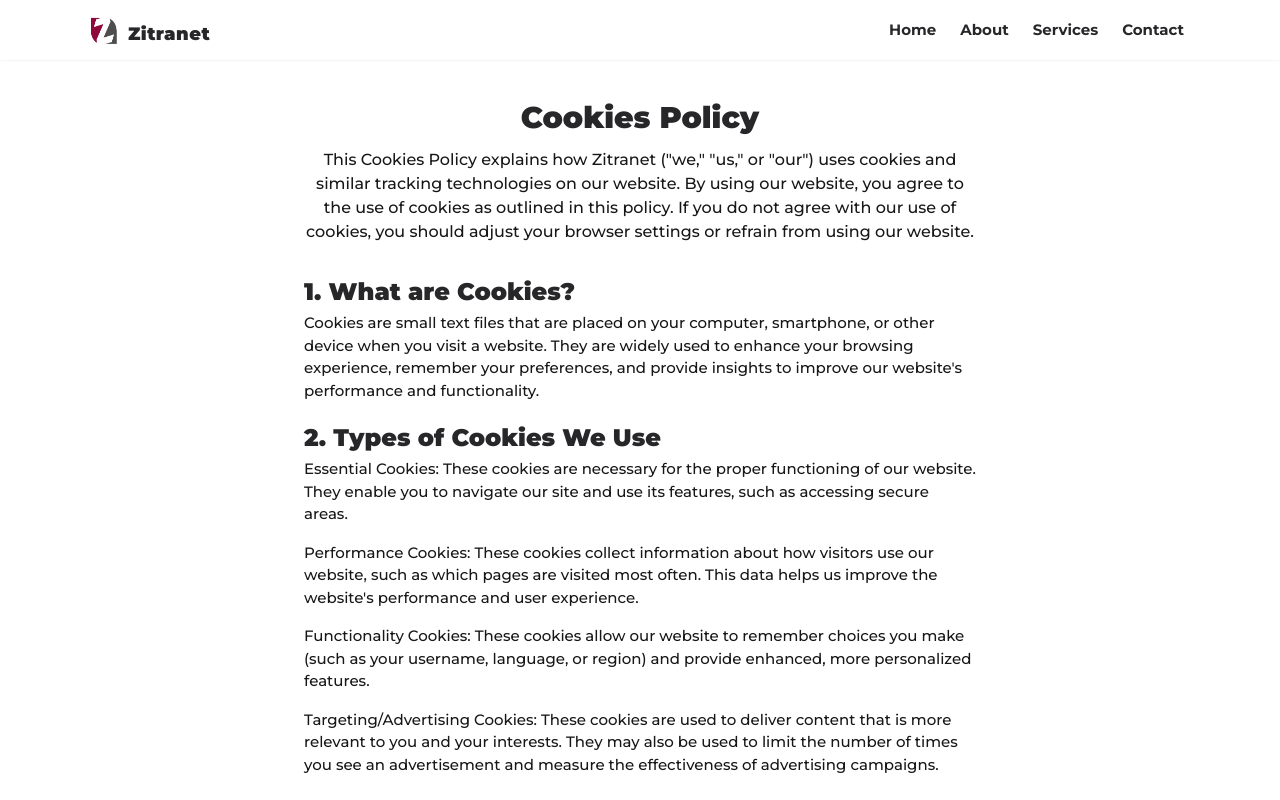
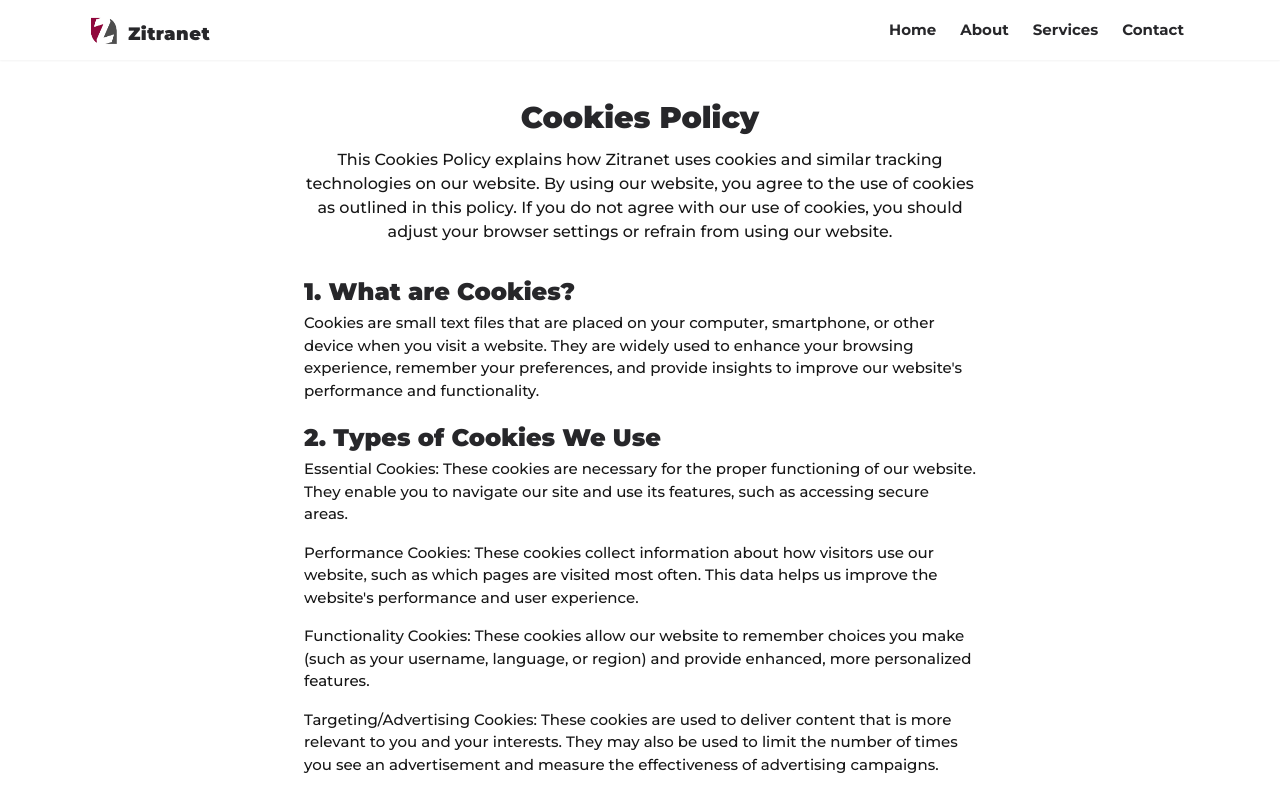
Before and after one commit to dev-victor-74/zitranetwebsite, a Next.js app: page /privacy in a window 1280 px wide. Built offline with nearby package versions, Linux system fonts and the light colour scheme.

Commit message:
privacy policy

```diff
--- a/app/(site)/privacy/page.tsx
+++ b/app/(site)/privacy/page.tsx
@@ -13,11 +13,11 @@ const PrivacyPage = () => {
             Cookies Policy
           </h1>
           <p className="text-[14px] md:text-[16px] font-medium text-neutral-900 text-center">
-            This Cookies Policy explains how Zitranet ("we," "us," or "our")
-            uses cookies and similar tracking technologies on our website. By
-            using our website, you agree to the use of cookies as outlined in
-            this policy. If you do not agree with our use of cookies, you should
-            adjust your browser settings or refrain from using our website.
+            This Cookies Policy explains how Zitranet uses cookies and similar
+            tracking technologies on our website. By using our website, you
+            agree to the use of cookies as outlined in this policy. If you do
+            not agree with our use of cookies, you should adjust your browser
+            settings or refrain from using our website.
           </p>
         </div>
         <div className=" w-full flex flex-col gap-5">
```
